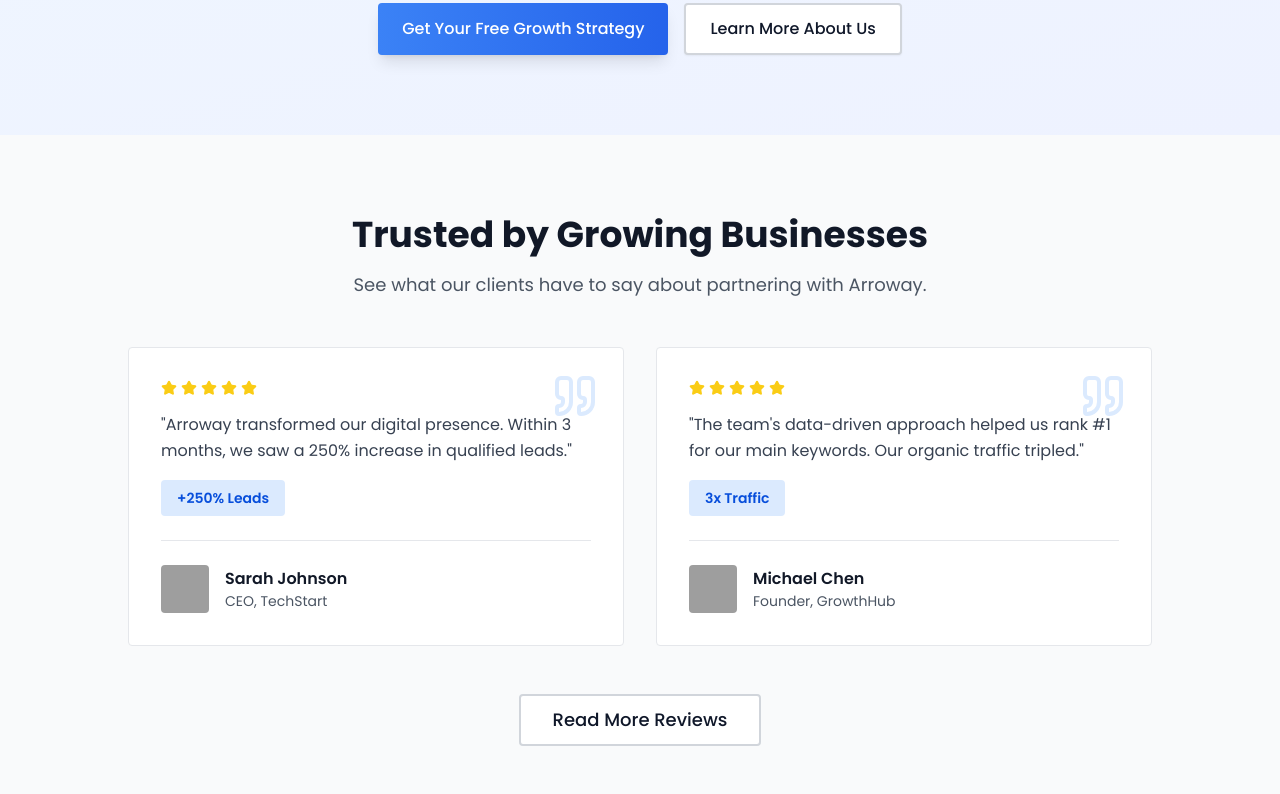
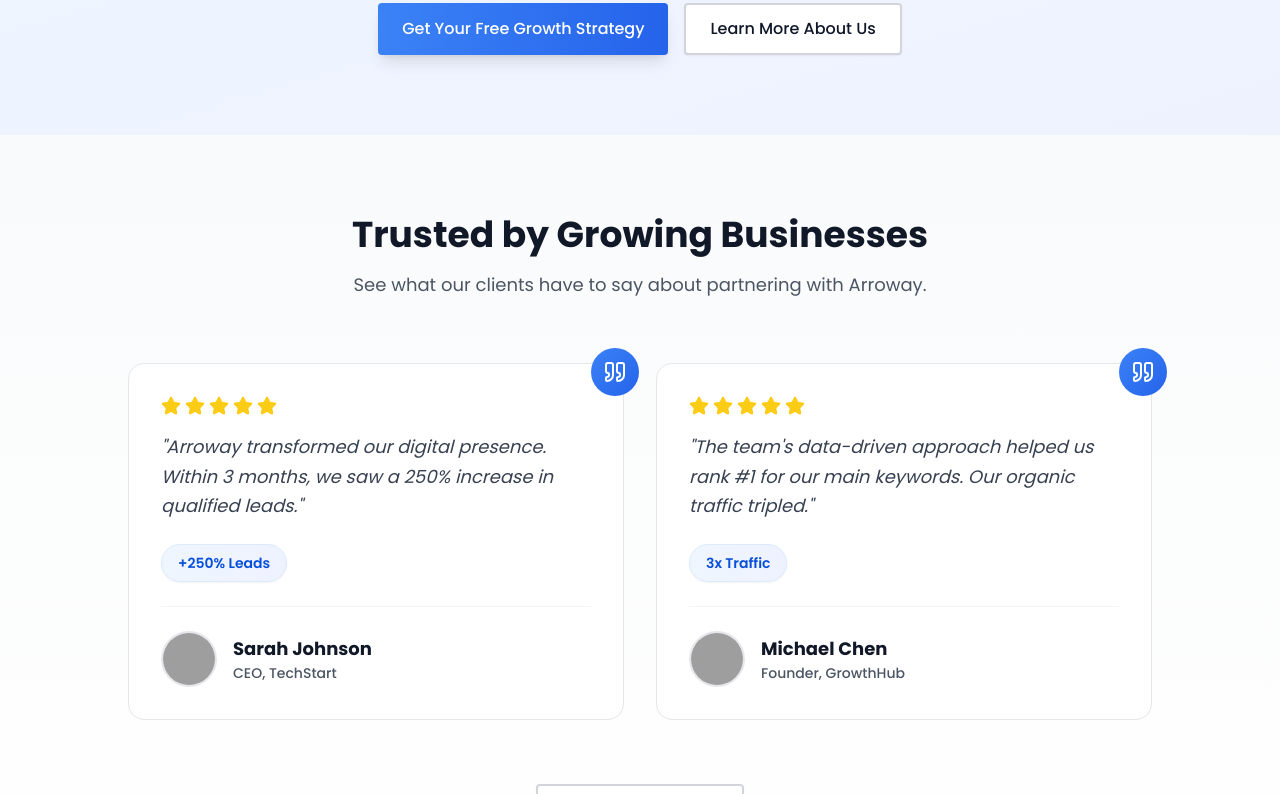
Before and after one commit to arrowaydigital/Arroway, a React (Vite) app: page / in a window 1280 px wide. Shown: the part 6000-6794 px from the top of the page. Built offline with nearby package versions, Linux system fonts and the light colour scheme; grey boxes are pictures that could not be loaded.

Commit message:
Update HomeTestimonial.tsx

```diff
--- a/src/components/features/HomeTestimonial.tsx
+++ b/src/components/features/HomeTestimonial.tsx
@@ -27,10 +27,10 @@ export function HomeTestimonial() {
   ];
 
   return (
-    <section className="py-16 sm:py-20 bg-gray-50">
+    <section className="py-16 sm:py-20 bg-gradient-to-b from-gray-50 to-white">
       <div className="container mx-auto px-4 sm:px-6 lg:px-8">
         <FadeInSection>
-          <div className="text-center mb-12">
+          <div className="text-center mb-16">
             <h2 className="text-3xl sm:text-4xl font-bold text-gray-900 mb-4">
               Trusted by Growing Businesses
             </h2>
@@ -40,48 +40,50 @@ export function HomeTestimonial() {
           </div>
         </FadeInSection>
 
-        <div className="grid grid-cols-1 md:grid-cols-2 gap-6 sm:gap-8 max-w-5xl mx-auto">
+        <div className="grid grid-cols-1 md:grid-cols-2 gap-8 max-w-5xl mx-auto">
           {testimonials.map((testimonial, index) => (
             <FadeInSection key={testimonial.name} delay={index * 0.15}>
               <motion.div
-                whileHover={{ scale: 1.02, y: -5 }}
-                transition={{ duration: 0.2 }}
-                className="bg-white p-8 rounded border border-gray-200 hover:shadow-lg transition-shadow relative h-full"
+                whileHover={{ scale: 1.03, y: -8, boxShadow: "0 25px 50px -12px rgba(0, 0, 0, 0.1)" }}
+                transition={{ duration: 0.3 }}
+                className="bg-white p-8 rounded-2xl border border-gray-200 hover:shadow-2xl transition-all duration-300 relative h-full group"
               >
-                <Quote className="absolute top-6 right-6 h-12 w-12 text-blue-100" />
+                <div className="absolute -top-4 -right-4 w-12 h-12 bg-gradient-to-br from-blue-500 to-blue-600 rounded-full flex items-center justify-center">
+                  <Quote className="h-6 w-6 text-white" />
+                </div>
 
                 {/* Rating */}
                 <div className="flex gap-1 mb-4">
                   {[...Array(testimonial.rating)].map((_, i) => (
                     <Star
                       key={i}
-                      className="h-4 w-4 fill-yellow-400 text-yellow-400"
+                      className="h-5 w-5 fill-yellow-400 text-yellow-400"
                     />
                   ))}
                 </div>
 
                 {/* Content */}
-                <p className="text-gray-700 mb-4 leading-relaxed relative z-10">
+                <p className="text-gray-700 mb-6 leading-relaxed relative z-10 text-lg italic">
                   "{testimonial.content}"
                 </p>
 
                 {/* Metric Badge */}
-                <div className="inline-block bg-blue-100 text-[#074edb] px-4 py-2 rounded text-sm font-semibold mb-6">
+                <div className="inline-block bg-gradient-to-r from-blue-50 to-indigo-50 text-[#074edb] px-4 py-2 rounded-full text-sm font-semibold mb-6 border border-blue-100 shadow-sm">
                   {testimonial.metric}
                 </div>
 
                 {/* Author */}
-                <div className="flex items-center gap-4 pt-6 border-t border-gray-200">
+                <div className="flex items-center gap-4 pt-6 border-t border-gray-100">
                   <img
                     src={testimonial.image}
                     alt={testimonial.name}
-                    className="w-12 h-12 rounded object-cover"
+                    className="w-14 h-14 rounded-full object-cover border-2 border-gray-200 group-hover:border-[#074edb] transition-colors"
                   />
                   <div>
-                    <div className="font-semibold text-gray-900">
+                    <div className="font-bold text-gray-900 text-lg">
                       {testimonial.name}
                     </div>
-                    <div className="text-sm text-gray-600">{testimonial.role}</div>
+                    <div className="text-sm text-gray-600 font-medium">{testimonial.role}</div>
                   </div>
                 </div>
               </motion.div>
@@ -90,9 +92,9 @@ export function HomeTestimonial() {
         </div>
 
         <FadeInSection delay={0.3}>
-          <div className="text-center mt-12">
+          <div className="text-center mt-16">
             <Link to="/testimonials">
-              <Button variant="outline" className="border-2 border-gray-300 hover:border-[#074edb] hover:text-[#074edb] px-8 py-6 text-lg">
+              <Button variant="outline" className="border-2 border-gray-300 hover:border-[#074edb] hover:text-[#074edb] px-6 py-4 text-base shadow-sm hover:shadow-md transition-all">
                 Read More Reviews
               </Button>
             </Link>
```
